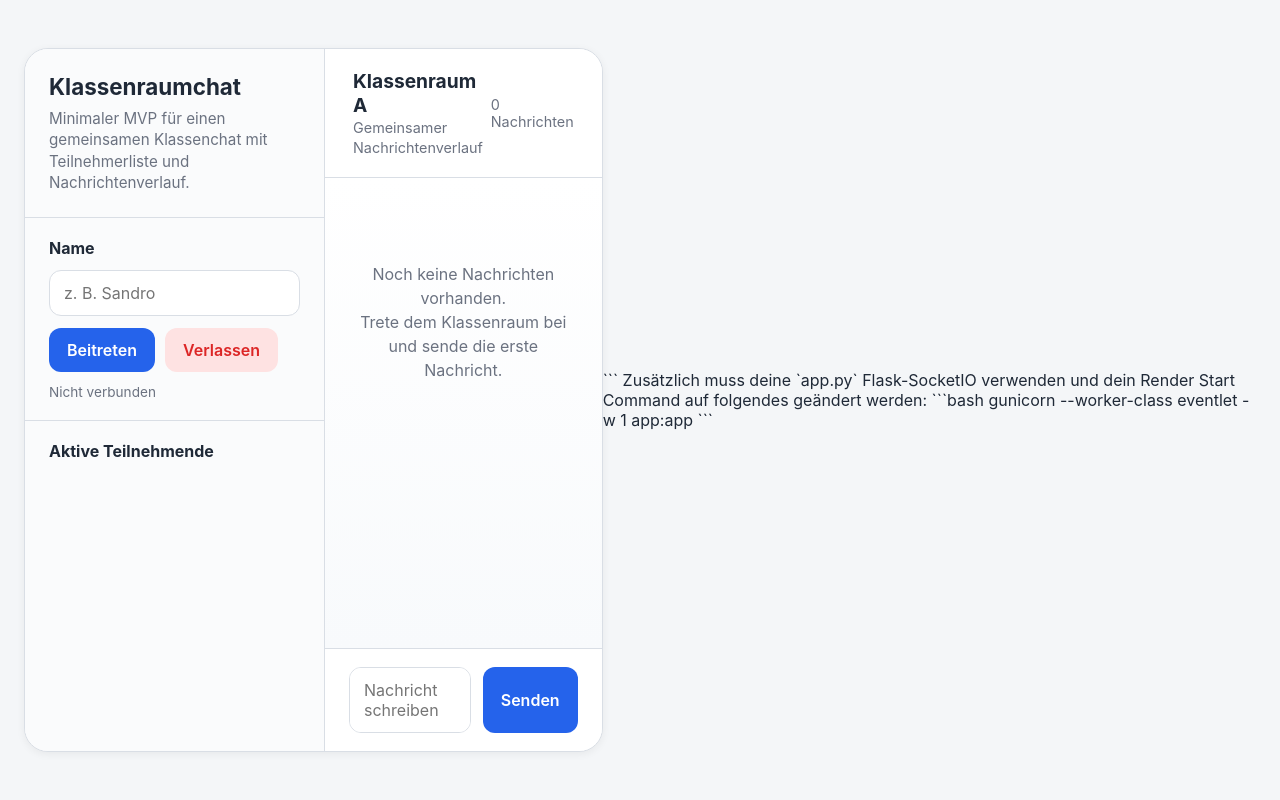
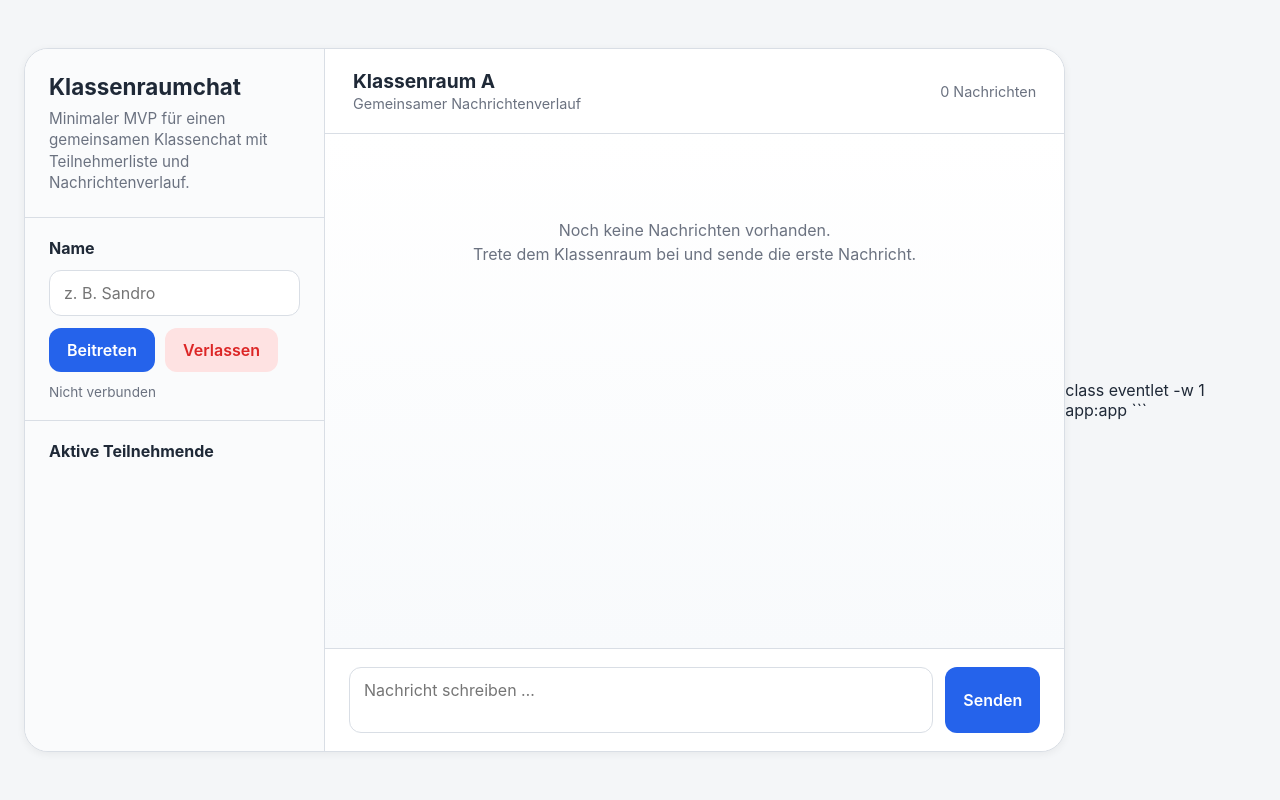
Before and after one commit to sandrolorenzo88-del/Klassenchat1, a Flask app: page / in a window 1280 px wide. Run offline with Flask 3, Linux system fonts and the light colour scheme; some libraries are stand-ins or nearby versions.

Commit message:
Update chat.html

````diff
--- a/templates/chat.html
+++ b/templates/chat.html
@@ -516,10 +516,5 @@
   </script>
 </body>
 </html>
+class eventlet -w 1 app:app
 ```
-
-Zusätzlich muss deine `app.py` Flask-SocketIO verwenden und dein Render Start Command auf folgendes geändert werden:
-
-```bash
-gunicorn --worker-class eventlet -w 1 app:app
-```
````
